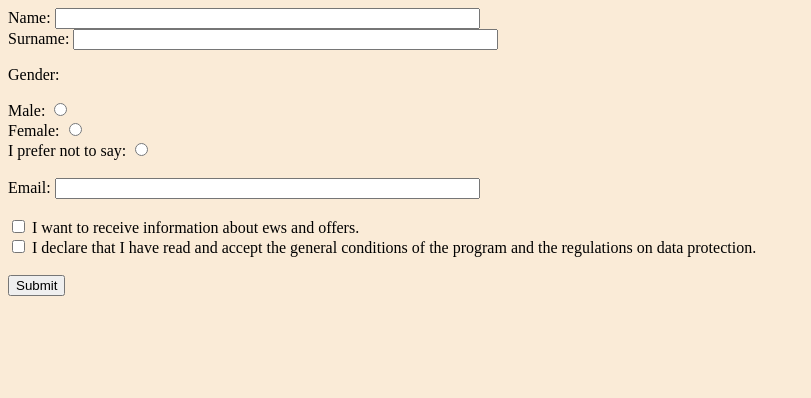
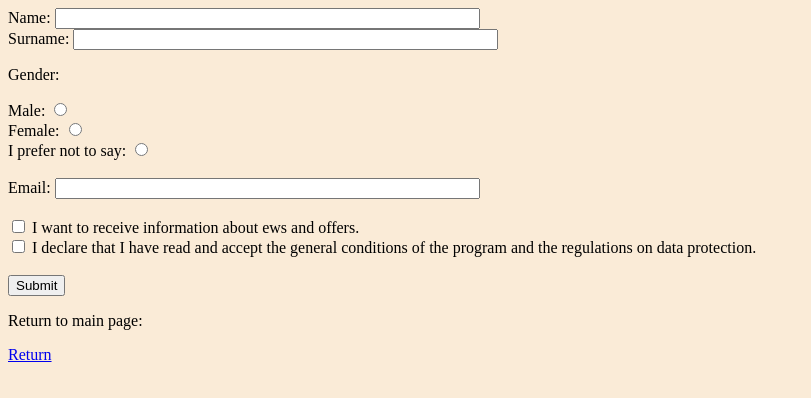
Before and after one commit to A22JulioAA/formProject, a plain HTML site: page form.html in a window 1280 px wide. Shown: the whole page, without its empty margins (0-811 px from the left). Drawn offline with Linux system fonts and the light colour scheme.

Commit message:
Return button

```diff
--- a/form.html
+++ b/form.html
@@ -60,5 +60,8 @@
         <button>Submit</button>
     </form>
 
+    <p>Return to main page: </p>
+    <a href="./index.html">Return</a>
+
 </body>
 </html>
```
